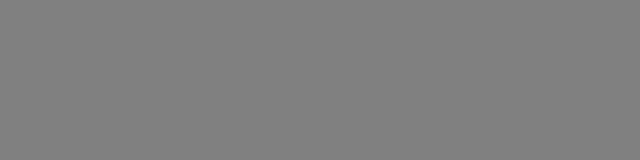
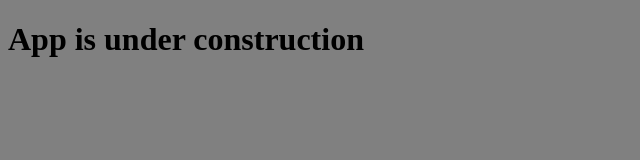
Before and after one commit to andela-taderinola/BibleApp, a plain HTML site: page index.html in a window 1280 px wide. Shown: the whole page, without its empty margins (0-640 px from the left). Drawn offline with Linux system fonts and the light colour scheme.

Commit message:
intial commit

```diff
--- a/index.html
+++ b/index.html
@@ -6,6 +6,7 @@
     <title>Word Feed</title>
   </head>
   <body>
+    <h1>App is under construction</h1>
     <script type="text/javascript" src="js/jquery-1.11.1.js"></script>
     <script type="text/javascript" src="js/app.js"></script>
   </body>
```
